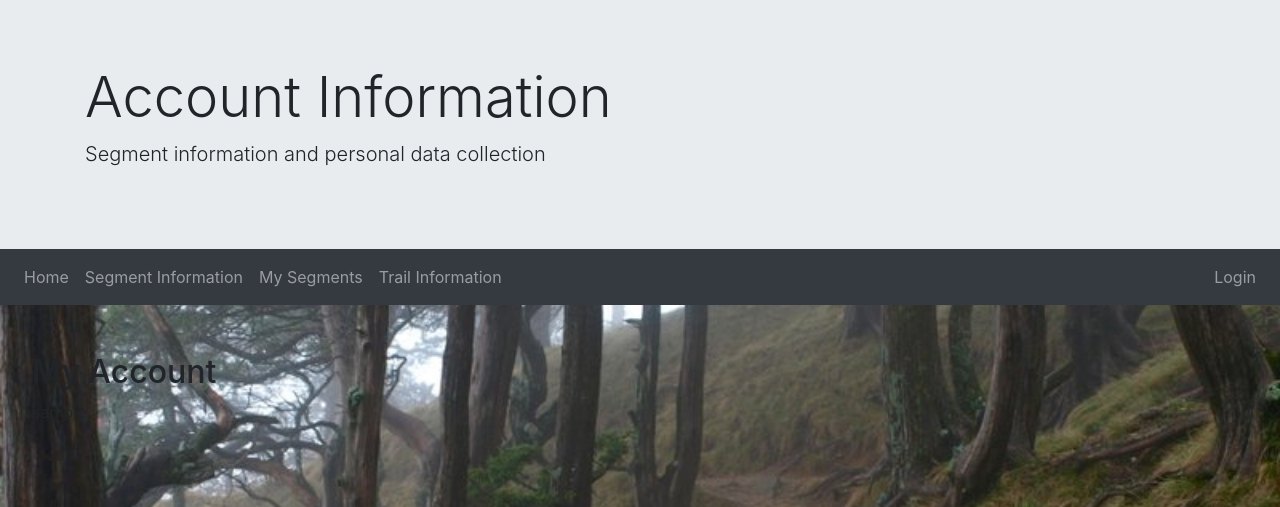
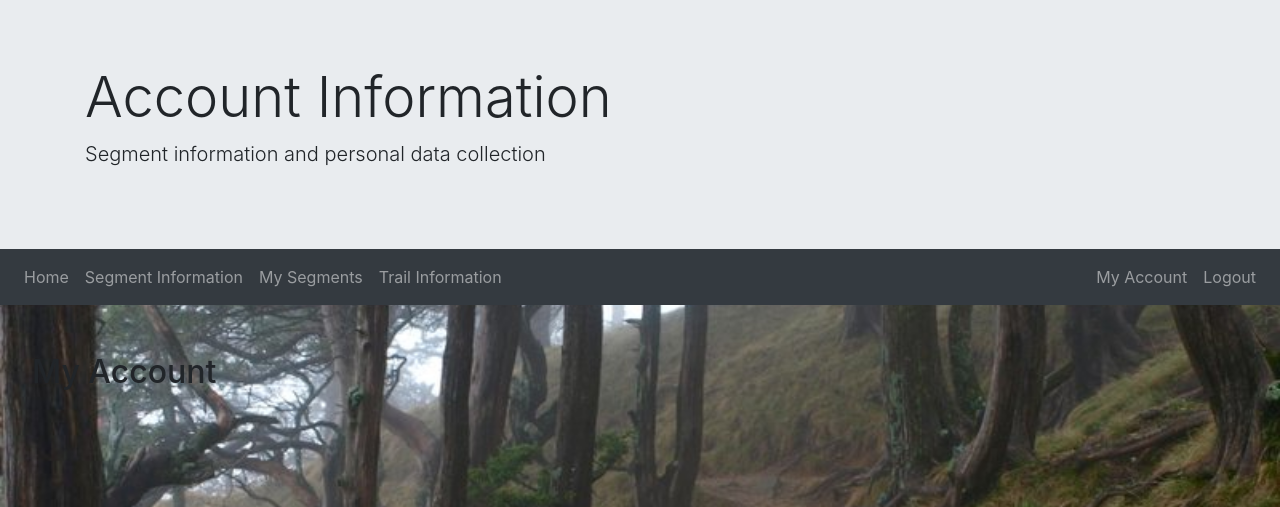
Before and after one commit to llandritsch/IATApp, a PHP site: page /myAccount.php in a window 1280 px wide. Shown: the top 507 px of the page. Run offline with PHP 8.4, Linux system fonts and the light colour scheme; the visitor is signed in with stand-in values (Sample User, id 1).

Commit message:
added session links to myAccount.php for navbar

```diff
--- a/myAccount.php
+++ b/myAccount.php
@@ -1,5 +1,8 @@
 <?php
     session_start();
+    require_once("config.php");
+
+    $sql = "SELECT* FROM userinfo WHERE username = '$_SESSION[name]'";
 
 
 
@@ -38,23 +41,29 @@
                     <a class="nav-link" href="trailInfo.html">Trail Information</a>
                 </li>
             </ul>
+
+            <?php if ($_SESSION['loggedin']) { ?>
+            <ul class="navbar-nav ml-auto">
+                <li class="nav-item">
+                    <a class="nav-link" href="myAccount.php">My Account</a>
+                </li>
+                <li class="nav-item">
+                    <a class="nav-link" href="logout.php">Logout</a>
+            </ul>
+            <?php } else { ?>
+
             <ul class="navbar-nav ml-auto">
                 <li class="nav-item">
                     <a class="nav-link" href="login.php">Login</a>
                 </li>
             </ul>
-
+            <?php } ?>
         </nav>
     </div>
     <main>
         <div class="form-container">
             <h2>My Account</h2>
-<?php
-    include("config.php");
 
-    echo $_SESSION['name'];
-    $sql = "SELECT* FROM userinfo WHERE username = '$_SESSION[name]'";
-?>
         </div>
     </main>
 </body>
```
